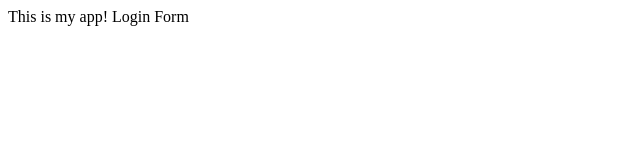
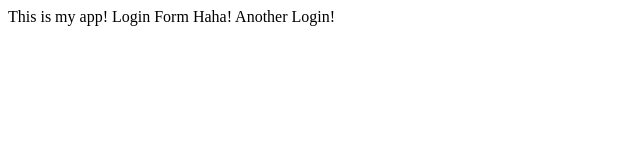
Before and after one commit to moustcamara/myappsample, a plain HTML site: page index.html in a window 1280 px wide. Shown: the whole page, without its empty margins (0-640 px from the left). Drawn offline with Linux system fonts and the light colour scheme.

```diff
--- a/index.html
+++ b/index.html
@@ -5,5 +5,6 @@
 	<body>
 		This is my app!
 		Login Form
+		Haha! Another Login!
 	</body>
 </html>
```
Also changed, not shown: 1 other file.
